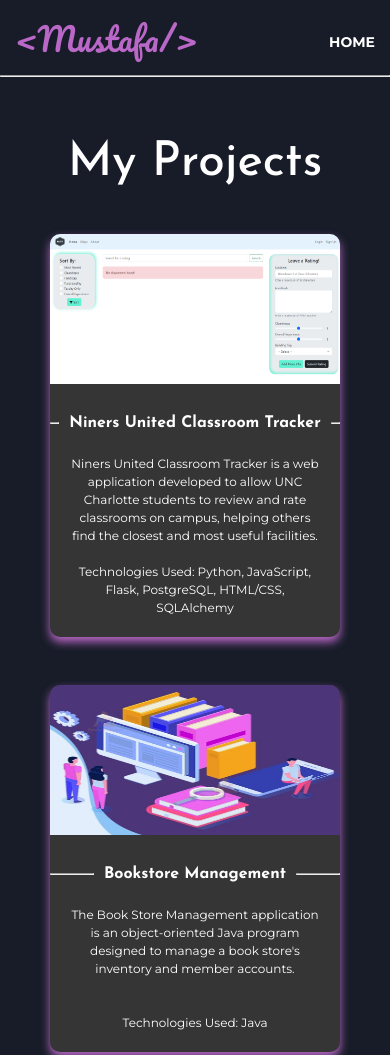
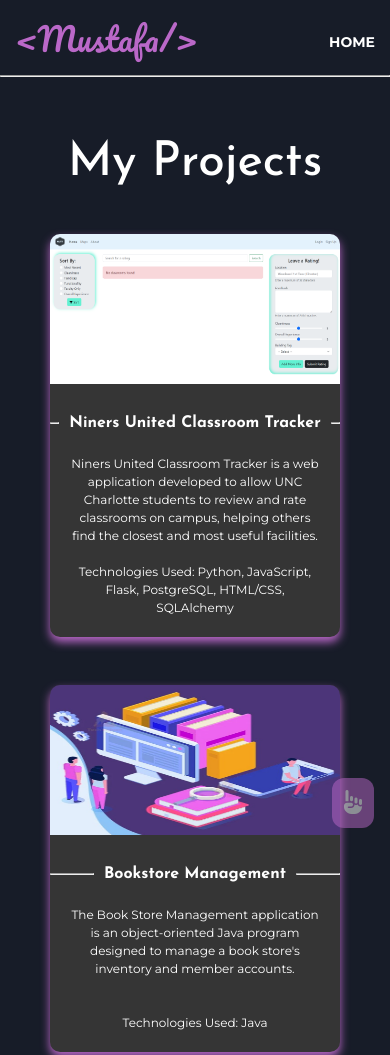
Before and after one commit to mustafaap/mustafaap.github.io, a plain HTML site: page project.html in a window 390 px wide. Shown: the top 1055 px of the page. Drawn offline with Linux system fonts and the light colour scheme.

Commit message:
scroll-top

```diff
--- a/landing_page.css
+++ b/landing_page.css
@@ -216,6 +216,24 @@
   border-radius: 15px;
 }
 
+.scroll-up{
+  position: fixed;
+  bottom: 2rem;
+  right: 2rem;
+  border: none;
+  background-color: var(--purple);
+  color: var(--white);
+  cursor: pointer;
+  padding: 15px;
+  border-radius: 15px;
+  font-size: 15px;
+  opacity: 0.5;
+}
+
+.scroll-up:hover{
+  opacity: 1;
+}
+
 .icons{
   display: flex;
   flex-direction: row;
@@ -303,6 +321,13 @@
   .form-row{
     padding-bottom: 15px;
   }
+  .scroll-up{
+    right: 1rem;
+    bottom: 1rem;
+    font-size: 12px;
+    padding: 12px;
+    border-radius: 12px;
+  }
   .icons{
     height: 50px;
   }
--- a/project.html
+++ b/project.html
@@ -8,6 +8,7 @@
   <link rel="preconnect" href="https://fonts.gstatic.com" crossorigin>
   <link href="https://fonts.googleapis.com/css2?family=Josefin+Sans:wght@500;700&family=Montserrat:wght@400;500;700&family=Pacifico&display=swap" rel="stylesheet">
   <link rel="stylesheet" href="project_page.css">
+  <script src="https://kit.fontawesome.com/6699355665.js" crossorigin="anonymous" defer></script>
   <link rel="icon" type="image/x-icon" href="images/thumbnail.jpg">
 </head>
 <body>
@@ -132,5 +133,6 @@
       Copyright &#169; 2023 Mustafa Poonawalla
     </div>
   </footer>
+  <a href='#' class = "scroll-up"><i class="fa-solid fa-hand-point-up fa-2x"></i></a>
 </body>
 </html>
--- a/project_page.css
+++ b/project_page.css
@@ -3,6 +3,8 @@
     --white: #fff;
     --black: #171c28;
 }
+
+html { scroll-behavior: smooth;}
 
 *{
 margin: 0;
@@ -161,6 +163,23 @@
   text-align: center;
   color: var(--purple);
 }
+.scroll-up{
+  position: fixed;
+  bottom: 2rem;
+  right: 2rem;
+  border: none;
+  background-color: var(--purple);
+  color: var(--white);
+  cursor: pointer;
+  padding: 15px;
+  border-radius: 15px;
+  font-size: 15px;
+  opacity: 0.5;
+}
+
+.scroll-up:hover{
+  opacity: 1;
+}
 
 @media (max-width: 650px){
   main{
@@ -201,4 +220,11 @@
   .project-picture img{
     height: 150px;
   }
+  .scroll-up{
+    right: 1rem;
+    bottom: 1rem;
+    font-size: 12px;
+    padding: 12px;
+    border-radius: 12px;
+  }
 }
```
Also changed, not shown: index.html (+1 -0 lines).
